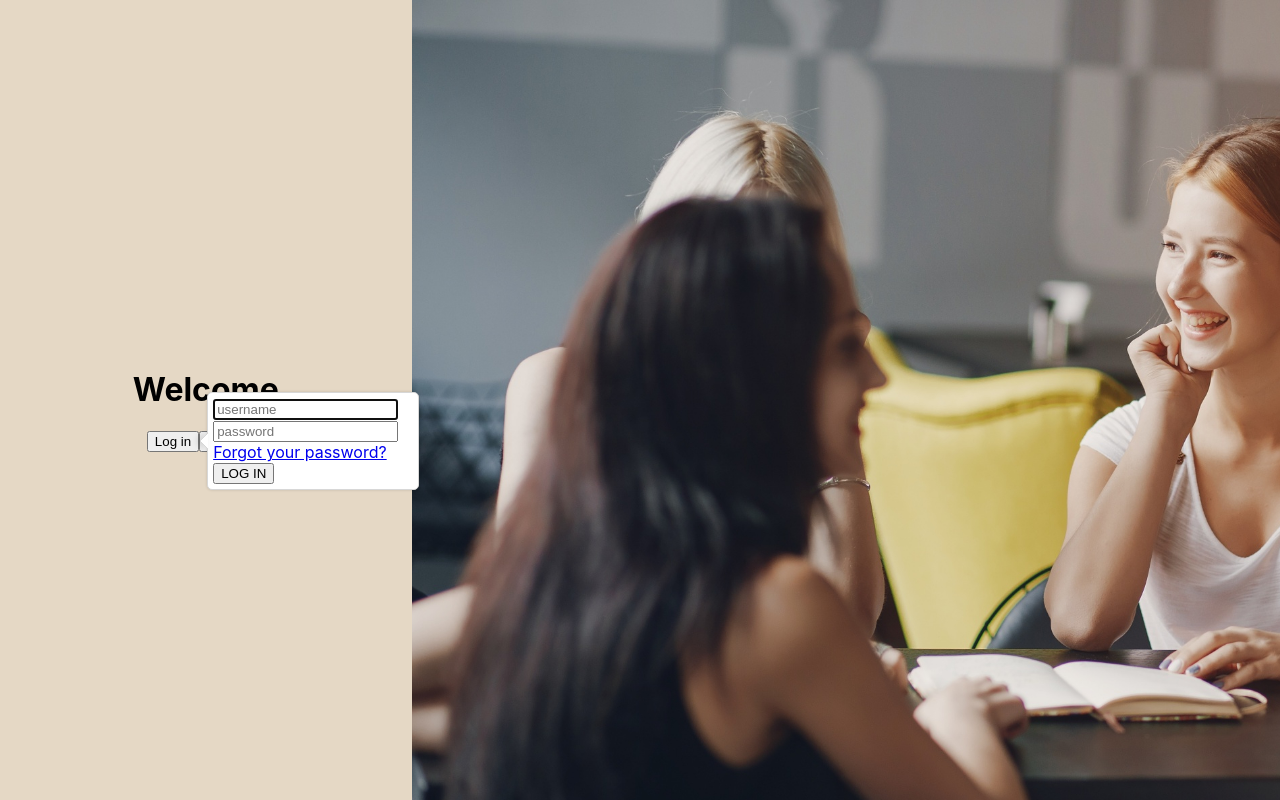
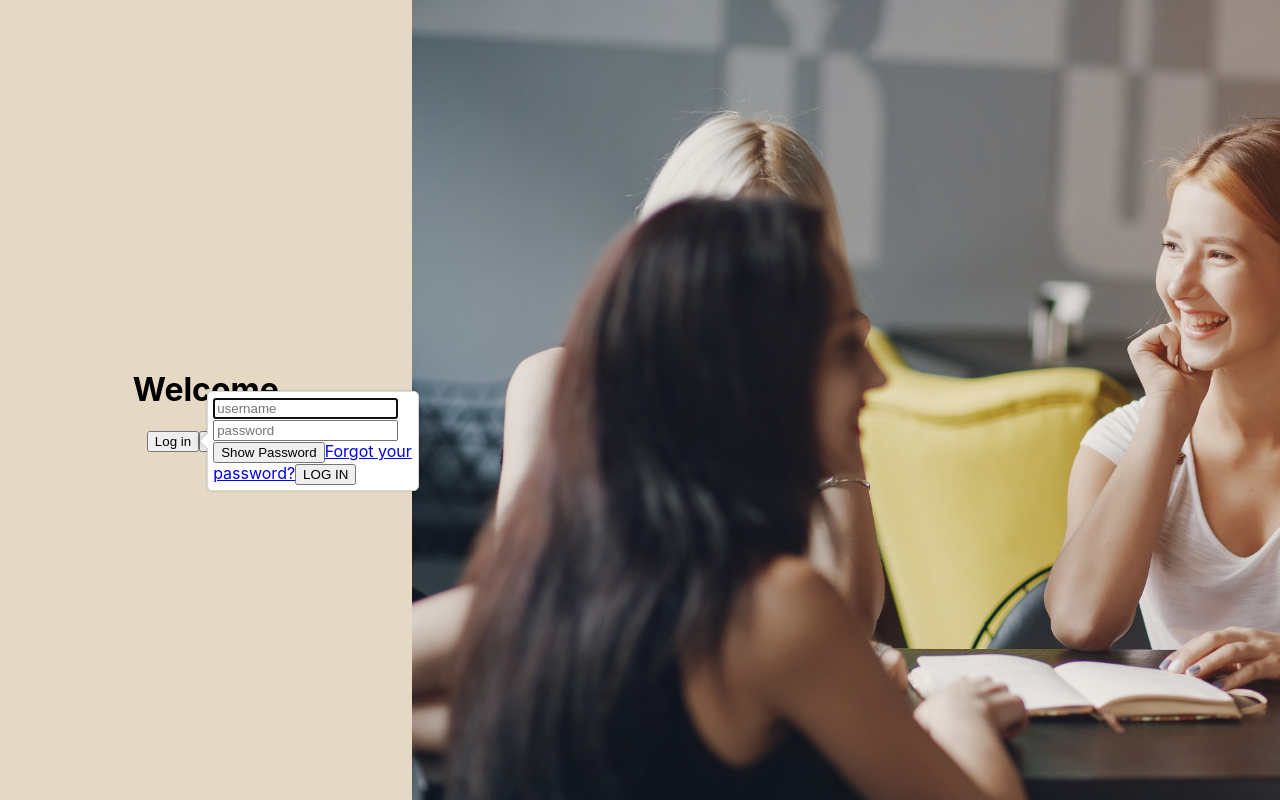
Before and after one commit to Pablo-98pc/message-app, a React (Create React App) app: page / in a window 1280 px wide. Both pictures are taken after a click on the button "Log in". Built offline with nearby package versions, Linux system fonts and the light colour scheme.

Commit message:
main files to dev

```diff
--- a/src/components/login-popup/index.jsx
+++ /dev/null
@@ -1,18 +0,0 @@
-import './login.css'
-
-import Popup from 'reactjs-popup';
-import 'reactjs-popup/dist/index.css';
-
-export default function Login(){
-
-  return(
-      <Popup trigger={<button> Log in</button>} position="right center">
-  <div>
-    <input type="text" placeholder="username"></input>
-    <input type="password" placeholder='password'></input>
-    <span><a href='http://localhost:3000/'>Forgot your password?</a></span>
-    <button>LOG IN</button>
-  </div>
-</Popup>
-  )
-}
--- a/src/components/welcome/index.jsx
+++ b/src/components/welcome/index.jsx
@@ -1,7 +1,7 @@
 import './welcome.css';
 import image from './image.jpg'
-import Login from '../login-popup';
-import Register from '../register-popup';
+import Login from './login-popup/index';
+import Register from './register-popup/index'
 
 export default function Welcome(){
 
--- /dev/null
+++ b/src/components/welcome/login-popup/index.jsx
@@ -0,0 +1,24 @@
+import './login.css'
+import { useState } from 'react';
+import Popup from 'reactjs-popup';
+import 'reactjs-popup/dist/index.css';
+
+export default function Login(){
+  const [passwordShown, setPasswordShown] = useState(false)
+  const togglePassword = () => {
+    setPasswordShown(!passwordShown)
+  }
+
+
+  return(
+      <Popup trigger={<button> Log in</button>} position="right center">
+  <div>
+    <input type="text" placeholder="username"></input>
+    <input type={passwordShown ? "text" : "password"} placeholder='password'></input>
+    <button onClick={togglePassword}>Show Password</button>
+    <span><a href='http://localhost:3000/%27%3E'>Forgot your password?</a></span>
+    <button>LOG IN</button>
+  </div>
+</Popup>
+  )
+}
--- a/src/components/register-popup/index.jsx
+++ b/src/components/welcome/register-popup/index.jsx
@@ -1,8 +1,14 @@
 import './register.css'
 import Popup from 'reactjs-popup';
+import { useState } from 'react';
 import 'reactjs-popup/dist/index.css';
 
 export default function Register(){
+    const [passwordShown, setPasswordShown] = useState(false)
+  const togglePassword = () => {
+    setPasswordShown(!passwordShown)
+  }
+
 
     return(
         <Popup  trigger={<button> Register</button>} position="right center">
@@ -11,7 +17,8 @@ export default function Register(){
             <input type="text" placeholder="name"></input>
             <input type="text" placeholder="surname"></input>
             <input type="text" placeholder='email'></input>
-            <input type="password" placeholder='password'></input>
+            <input type={passwordShown ? "text" : "password"} placeholder='password'></input>
+            <button onClick={togglePassword}>Show Password</button>
             <button>REGISTER</button>
         </div>
         </Popup>
```
Also changed, not shown: src/components/welcome/login-popup/login.css (renamed from src/components/login-popup/login.css), src/components/welcome/register-popup/register.css (renamed from src/components/register-popup/register.css).
